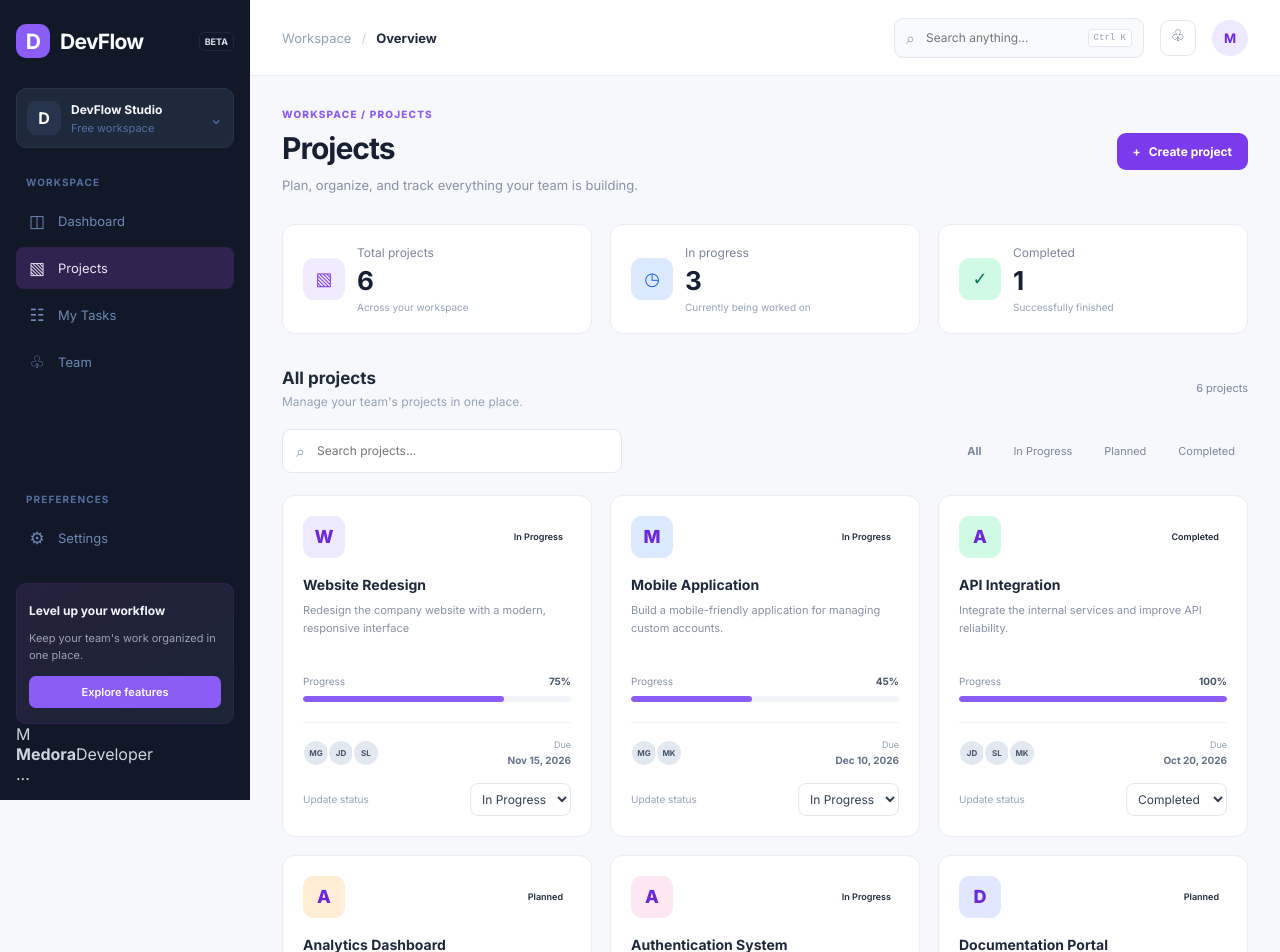
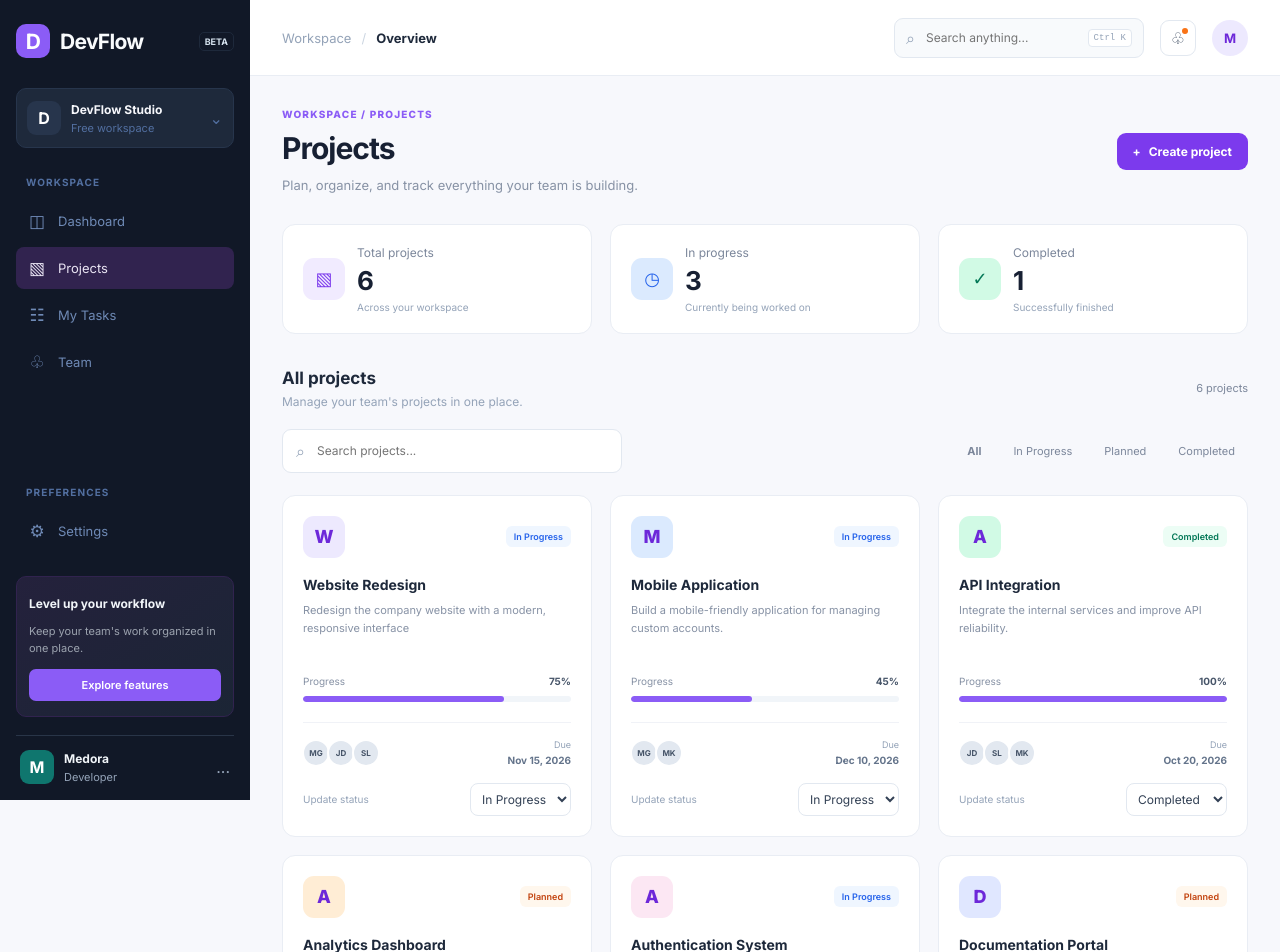
Before and after one commit to Medora140/DevFlow, an Angular app: page /projects in a window 1280 px wide. Shown: the top 952 px of the page. Built offline with nearby package versions, Linux system fonts and the light colour scheme.

Commit message:
UI tweeks

```diff
--- a/src/app/features/projects/projects-page/projects-page.scss
+++ b/src/app/features/projects/projects-page/projects-page.scss
@@ -206,15 +206,15 @@
             font-weight: 600;
             white-space: nowrap;
 
-            .status-active {
+            &.status-active {
               background: #eff6ff;
               color: #2563eb;
             }
-            .status-planned {
+            &.status-planned {
               background: #fff7ed;
               color: #c2410c;
             }
-            .status-completed {
+            &.status-completed {
               background: #ecfdf5;
               color: #047857;
             }
--- a/src/app/layout/navbar/navbar.scss
+++ b/src/app/layout/navbar/navbar.scss
@@ -73,7 +73,7 @@
       color: #475569;
       cursor: pointer;
 
-      .notification-dot {
+      .notifications-dot {
         position: absolute;
         top: 7px;
         right: 7px;
```
Also changed, not shown: src/app/layout/sidebar/sidebar.scss (+5 -5 lines), 1 other file (tests, documents, lock files or other folders).
